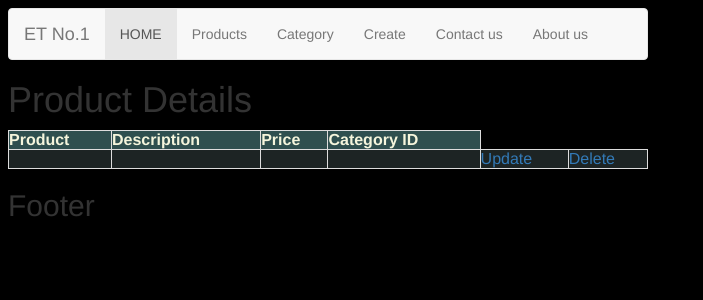
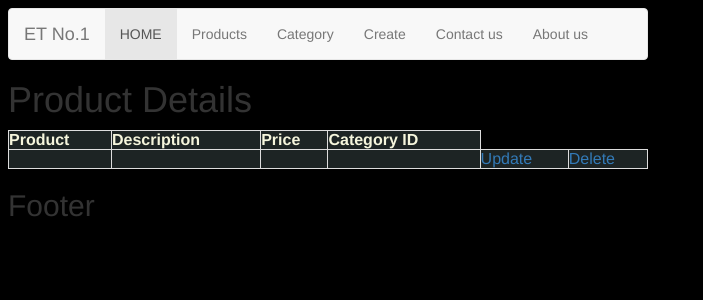
Before and after one commit to rralph091/apitest, a PHP site: page /product-details.php?id=1 in a window 1280 px wide. Shown: the top 300 px of the page, without its empty margins (0-703 px from the left). Run offline with PHP 8.4, Linux system fonts and the light colour scheme; data that the repository does not hold is empty.

Commit message:
Update style.css

```diff
--- a/style.css
+++ b/style.css
@@ -65,6 +65,6 @@ input[type=submit]:hover {
   padding-top: 12px;
   padding-bottom: 12px;
   text-align: left;
-  background-color: #2F4F4F;
+  background-color: #1d2424;
   color: F5F5DC;
   }
```
